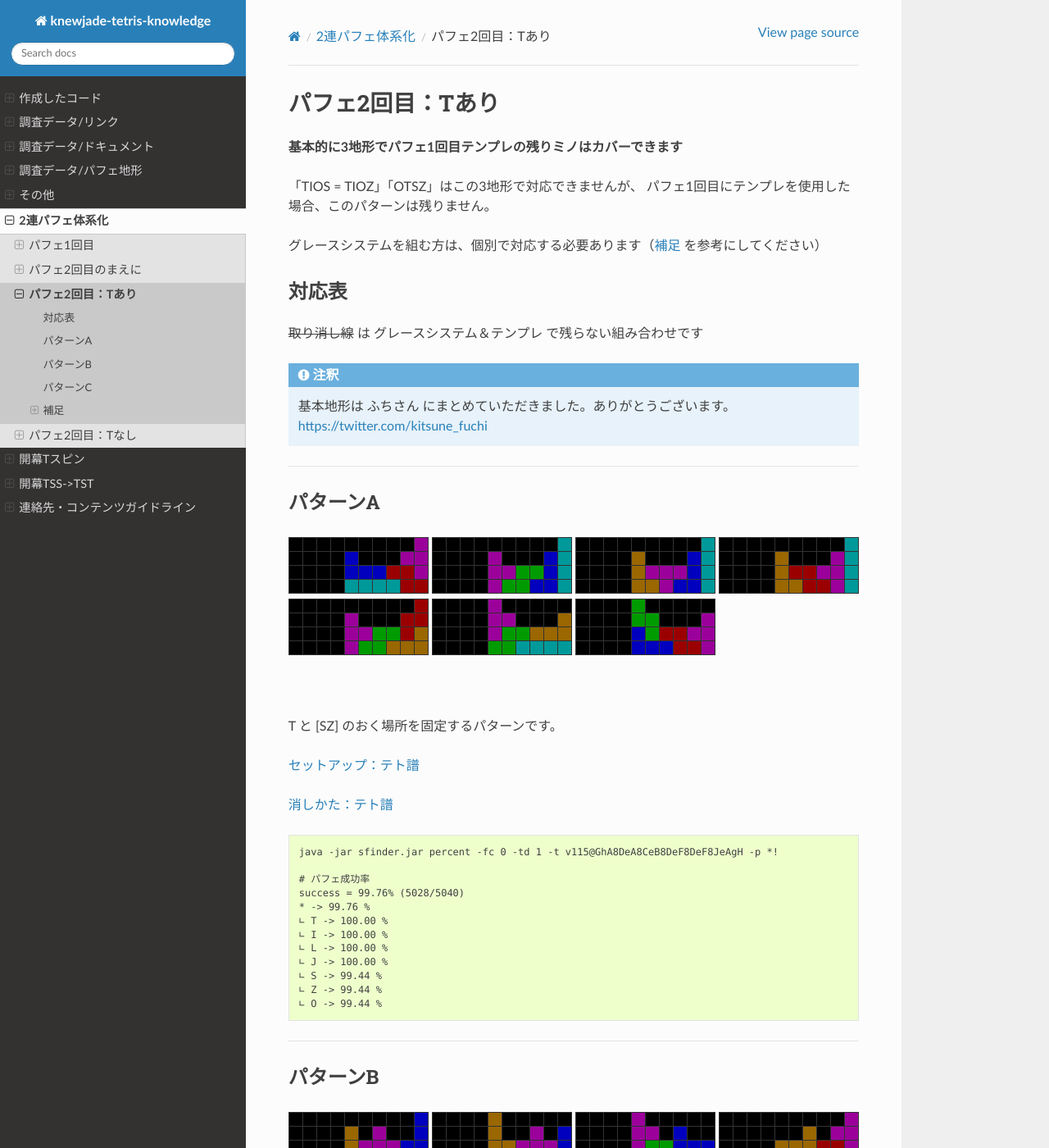
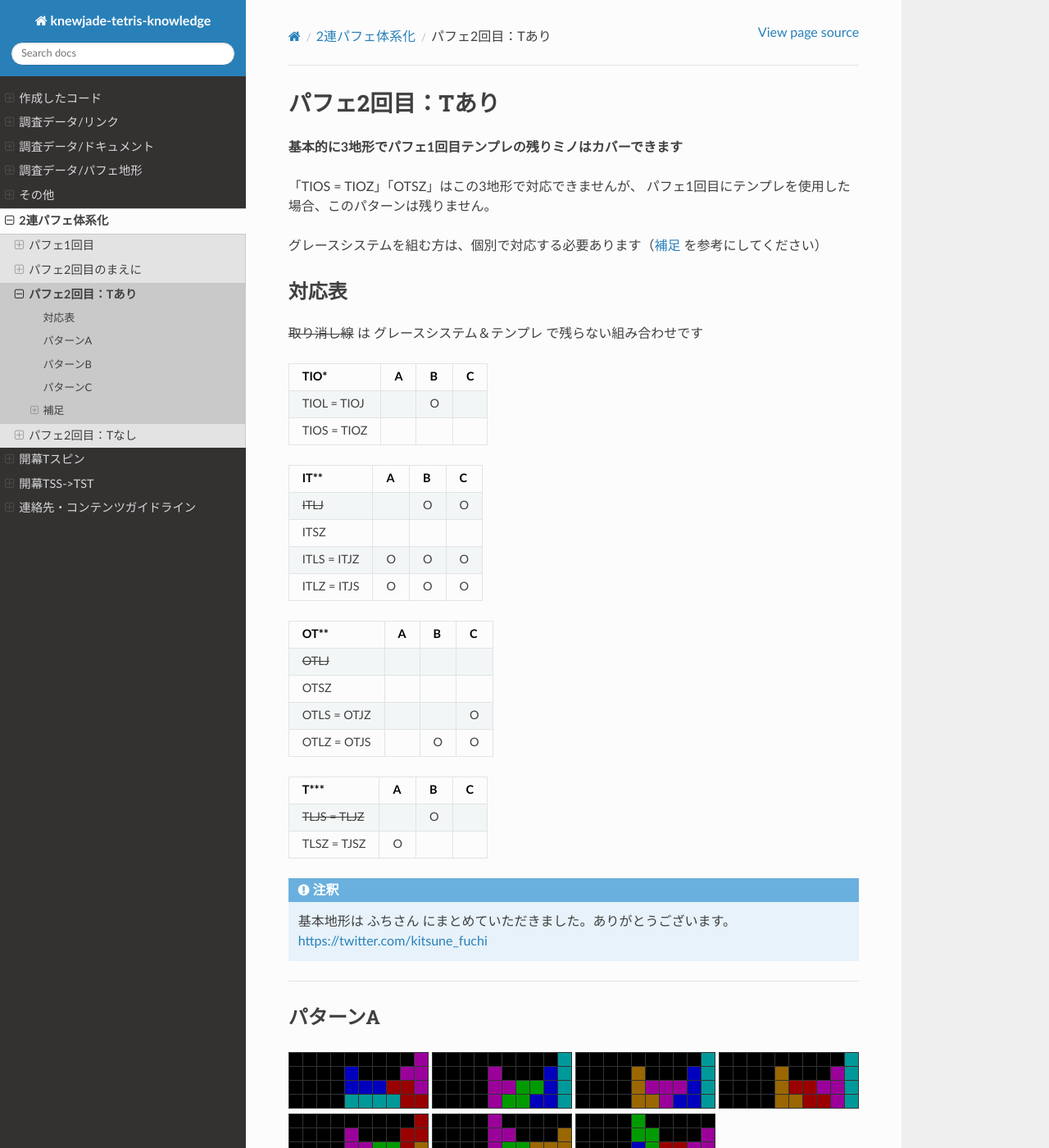
Before and after one commit to knewjade/tetris-knowledge-sphinx, a Sphinx documentation site: the page built from source/2pcsystem/second_with_t.rst, in a window 1280 px wide and 1400 px high. Shown: the whole window at 82% size. Built offline with Sphinx 7.4.7 and the Read the Docs theme 3.1.0, drawn with Linux system fonts in a browser that asks for light colours.

Commit message:
Update dependencies Clean up table width settings in documentation

```diff
--- a/requirements.txt
+++ b/requirements.txt
@@ -1,2 +1,2 @@
-sphinx==4.3.1
-sphinx-rtd-theme==1.0.0
+sphinx==8.1.3
+sphinx-rtd-theme==3.0.2
--- a/source/2pcsystem/second_with_t.rst
+++ b/source/2pcsystem/second_with_t.rst
@@ -18,7 +18,6 @@
 :strike:`取り消し線` は グレースシステム＆テンプレ で残らない組み合わせです
 
 .. table::
-   :widths: 10
 
    ============== === === ===
     TIO*           A   B   C
@@ -28,7 +27,6 @@
    ============== === === ===
 
 .. table::
-   :widths: 10
 
    =============== === === ===
     IT**             A   B   C
@@ -40,7 +38,6 @@
    =============== === === ===
 
 .. table::
-   :widths: 10
 
    =============== === === ===
     OT**            A   B   C
@@ -52,7 +49,6 @@
    =============== === === ===
 
 .. table::
-   :widths: 10
 
    ======================= === === ===
     T***                    A   B   C
--- a/source/2pcsystem/second_without_t.rst
+++ b/source/2pcsystem/second_without_t.rst
@@ -8,7 +8,6 @@
 ===========================================
 
 .. table::
-   :widths: 10
 
    ============== ===== ===== ===== ===== =====
     IO**          A'    B'    C'    D'    E'
@@ -20,7 +19,6 @@
    ============== ===== ===== ===== ===== =====
 
 .. table::
-   :widths: 10
 
    ============== ===== ===== ===== ===== =====
     I***          A'    B'    C'    D'    E'
@@ -30,7 +28,6 @@
    ============== ===== ===== ===== ===== =====
 
 .. table::
-   :widths: 10
 
    ============== ===== ===== ===== ===== =====
     O***          A'    B'    C'    D'    E'
@@ -40,7 +37,6 @@
    ============== ===== ===== ===== ===== =====
 
 .. table::
-   :widths: 10
 
    ============== ===== ===== ===== ===== =====
     \****         A'    B'    C'    D'    E'
--- a/source/conf.py
+++ b/source/conf.py
@@ -83,9 +83,7 @@ todo_include_todos = False
 # The theme to use for HTML and HTML Help pages.  See the documentation for
 # a list of builtin themes.
 
-import sphinx_rtd_theme
 html_theme = 'sphinx_rtd_theme'
-html_theme_path = [sphinx_rtd_theme.get_html_theme_path()]
 
 # Theme options are theme-specific and customize the look and feel of a theme
 # further.  For a list of options available for each theme, see the
@@ -93,7 +91,6 @@ html_theme_path = [sphinx_rtd_theme.get_html_theme_path()]
 #
 html_theme_options = {
     'collapse_navigation': False,
-    'display_version': False,
     'navigation_depth': 4,
 }
 
@@ -164,4 +161,4 @@ texinfo_documents = [
 #     '**': ['globaltoc.html', 'relations.html', 'sourcelink.html', 'searchbox.html'],
 # }
 def setup(app):
-    app.add_stylesheet('custom.css')
+    app.add_css_file('custom.css')
```
